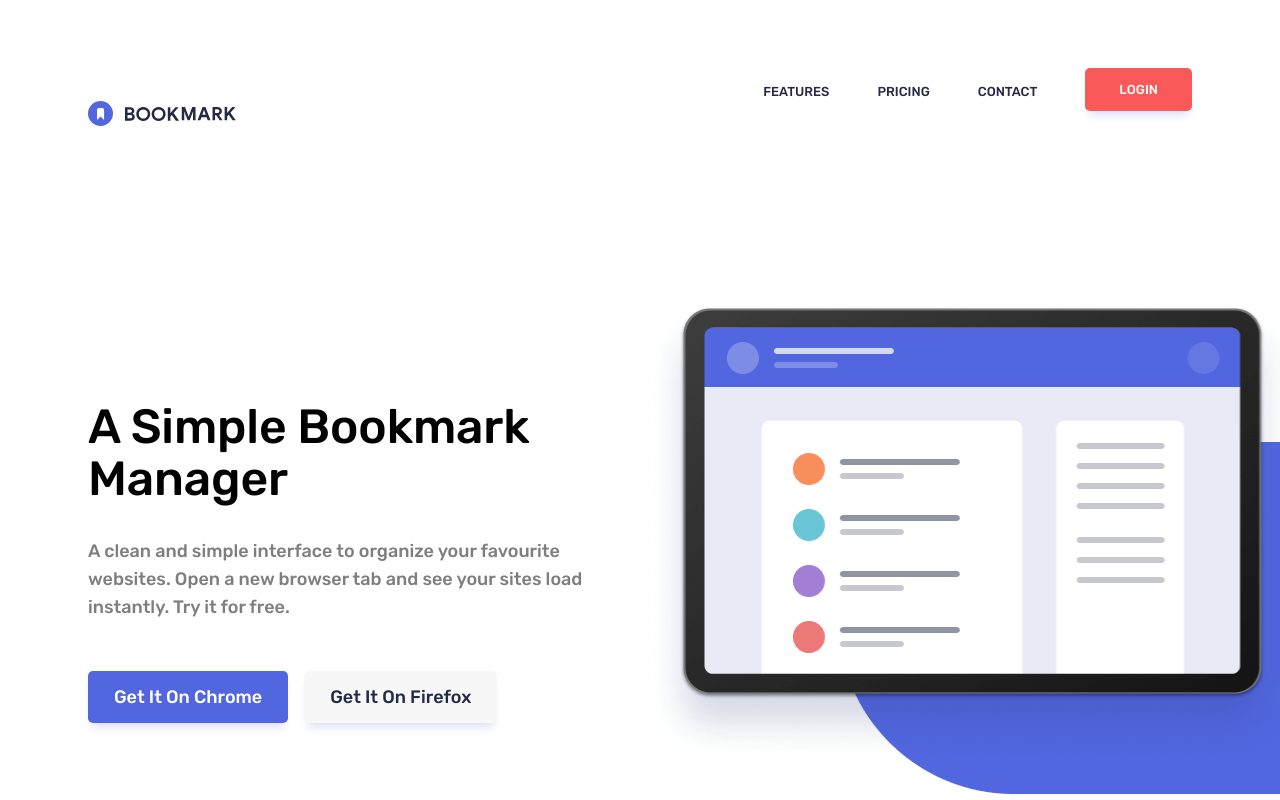
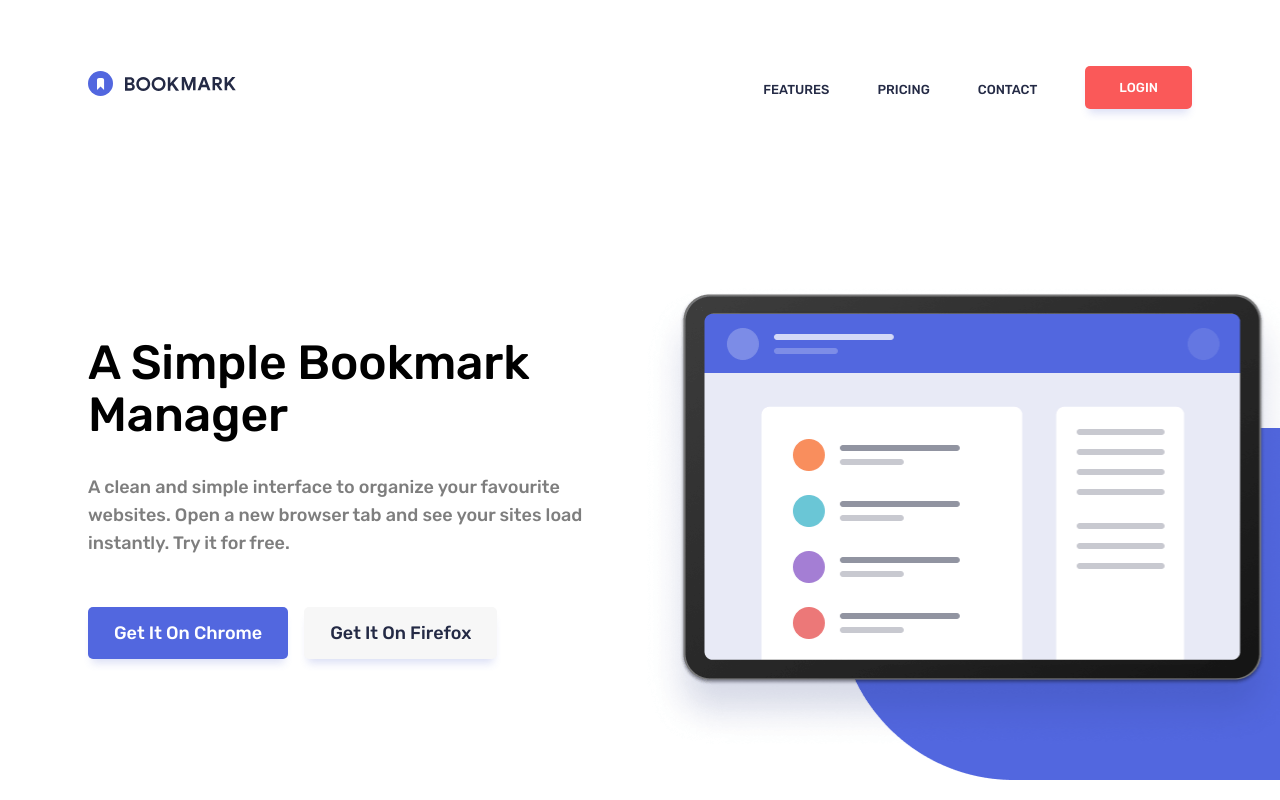
Before and after one commit to islom929/bookmark, a plain HTML site: page index.html in a window 1280 px wide. Shown: the top 800 px of the page. Drawn offline with Linux system fonts and the light colour scheme.

Commit message:
smth changed

```diff
--- a/css/styles.css
+++ b/css/styles.css
@@ -82,6 +82,10 @@ img {
   margin-right: auto;
 }
 
+.header{
+  padding: 48px 0;
+}
+
 .header-container {
   display: flex;
   align-items: center;
@@ -91,15 +95,10 @@ img {
 .header-logo__link {
 width: 149px;
 margin-right: auto;
-margin-top: 56px;
+
 
 }
 
-.nav {
-  padding-top: 50px;
-  padding-bottom: 50px;
-
-}
 
 .nav__list {
   display: flex;
@@ -167,8 +166,8 @@ color: var(--font-color-red);
 }
 
 .manager{
-  padding-top: 190px;
-  padding-bottom: 190px;
+  padding-top: 130px;
+  padding-bottom: 130px;
   background-image: url("../img/hero-bg.png");
   background-repeat: no-repeat;
 background-position:calc(50% + 600px) center;
@@ -223,6 +222,7 @@ border-color: var(--font-color-blue);
   padding: 10px 24px;
   margin-right: 16px;
   margin-top: 32px;
+  margin-bottom: 100px;
 
 }
 
```
